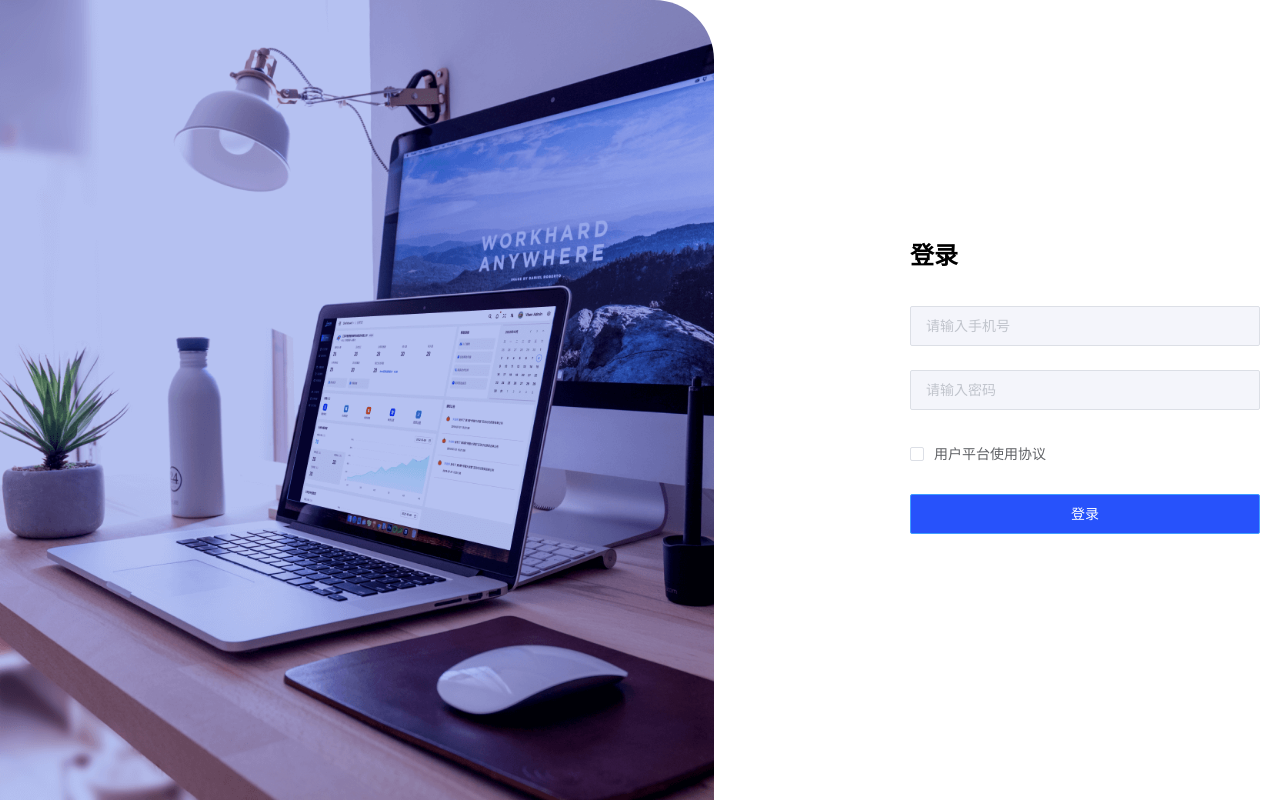
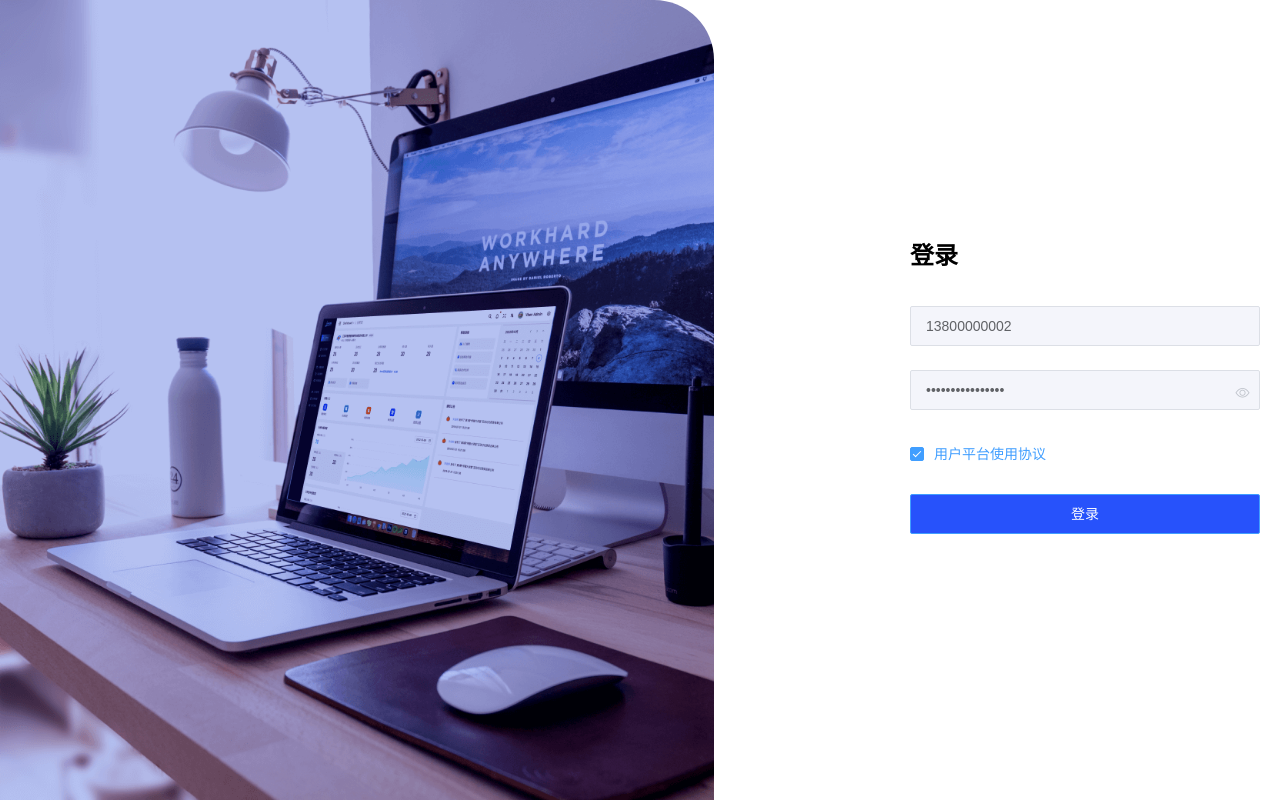
Before and after one commit to a-Pigg/zzcHR, a Vue app: page /#/login in a window 1280 px wide. Built offline with nearby package versions, Linux system fonts and the light colour scheme; no server answers.

Commit message:
实现登录功能联调

```diff
--- a/package.json
+++ b/package.json
@@ -16,6 +16,7 @@
   "dependencies": {
     "axios": "0.18.1",
     "core-js": "3.25.5",
+    "dayjs": "^1.11.14",
     "element-ui": "2.13.2",
     "js-cookie": "2.2.0",
     "normalize.css": "7.0.0",
--- a/src/api/user.js
+++ b/src/api/user.js
@@ -1,24 +1,36 @@
-import request from '@/utils/request'
+// #region 模板代码
+// import request from '@/utils/request'
 
+// export function login(data) {
+//   return request({
+//     url: '/vue-admin-template/user/login',
+//     method: 'post',
+//     data
+//   })
+// }
+
+// export function getInfo(token) {
+//   return request({
+//     url: '/vue-admin-template/user/info',
+//     method: 'get',
+//     params: { token }
+//   })
+// }
+
+// export function logout() {
+//   return request({
+//     url: '/vue-admin-template/user/logout',
+//     method: 'post'
+//   })
+// }
+//#endregion
+import request from "@/utils/request";
+
+//登录
 export function login(data) {
   return request({
-    url: '/vue-admin-template/user/login',
+    url: '/sys/login',
     method: 'post',
     data
   })
 }
-
-export function getInfo(token) {
-  return request({
-    url: '/vue-admin-template/user/info',
-    method: 'get',
-    params: { token }
-  })
-}
-
-export function logout() {
-  return request({
-    url: '/vue-admin-template/user/logout',
-    method: 'post'
-  })
-}
--- a/src/store/modules/user.js
+++ b/src/store/modules/user.js
@@ -97,13 +97,11 @@ const state = {
 
 const actions = {
 
-  login(context,data){
+  async login(context,data){
     console.log('登录',data)
     //todo: 调用登录接口
-    // if(!localStorage.getItem('userToken')){
-    // if(!getToken('userToken')){
-    //   console.log('调用登录接口')
-      context.commit('setUserToken', '123456')
+    let resData = await login(data)
+    context.commit('setUserToken', resData)
   }
 }
 
--- a/src/views/login/index.vue
+++ b/src/views/login/index.vue
@@ -12,18 +12,18 @@
           ref="ruleForm"
           class="demo-ruleForm"
         >
-          <el-form-item prop="phone">
+          <el-form-item prop="mobile">
             <el-input
               type="text"
               placeholder="请输入手机号"
-              v-model="ruleForm.phone"
+              v-model="ruleForm.mobile"
             ></el-input>
           </el-form-item>
-          <el-form-item prop="pass" >
+          <el-form-item prop="password" >
             <el-input
               type="password"
               placeholder="请输入密码"
-              v-model="ruleForm.pass"
+              v-model="ruleForm.password"
               show-password
             ></el-input>
           </el-form-item>
@@ -42,6 +42,7 @@
 <script>
 import axios from 'axios'
 import service from '@/utils/request';
+import dayjs from 'dayjs'
 export default {
   name: 'Login',
   data() {
@@ -55,7 +56,7 @@ export default {
         callback();
       }
     };
-    let validatePhone = (rule, value, callback) => {
+    let validatemobile = (rule, value, callback) => {
       if (value === "") {
         callback(new Error("请输入手机号"));
       } else {
@@ -65,18 +66,19 @@ export default {
     };
     return {
       ruleForm: {
-        phone: "",
-        pass: "",
-        isAgree : false,
+        mobile: process.env.NODE_ENV === 'development' ? "13800000002" : '',
+        password: process.env.NODE_ENV === 'development' ?'itHeiMa@' + dayjs(new Date()).format('YYYYMMDD') : '',
+        isAgree : process.env.NODE_ENV === 'development',
       },
+
       rules: {
-        // phone: [{ required: true, trigger: "blur", message:'请输入手机号' },{
+        // mobile: [{ required: true, trigger: "blur", message:'请输入手机号' },{
         //   pattern: /^(?:(?:\+|00)86)?1[3-9]\d{9}$/,
         //   message: "手机号格式不正确",
         //   trigger: 'blur'
         // }],
-        phone: [{ required: true, trigger: "blur", message:'请输入手机号' },{ validator: validatePhone, trigger: "blur"}],
-        pass: [{ required: true, trigger: "blur", message:'请输入密码' },{ min: 6, max: 16, message: '密码长度要在 6 到 16 之间', trigger: 'blur' }],
+        mobile: [{ required: true, trigger: "blur", message:'请输入手机号' },{ validator: validatemobile, trigger: "blur"}],
+        password: [{ required: true, trigger: "blur", message:'请输入密码' },{ min: 6, max: 16, message: '密码长度要在 6 到 16 之间', trigger: 'blur' }],
         isAgree: [{ validator: (rule, value, callback) =>{
           //rule：校验规则
           //value：校验的值
@@ -91,11 +93,13 @@ export default {
       console.log(this.$store.state.user.token)
     },
     submitForm(formName) {
-      this.$refs[formName].validate((valid) => {
+      this.$refs[formName].validate(async (valid) => {
         if (valid) {
           //验证通过，开始登录
-          alert("submit!");
-          this.$store.dispatch('user/login',this.ruleForm)
+          // alert("submit!");
+          await this.$store.dispatch('user/login',this.ruleForm)
+          //跳转主页
+          this.$router.push({path : '/' })
         } else {
           console.log("error submit!!");
           return false;
@@ -115,15 +119,16 @@ export default {
     // }).then(res=>{
     //   console.log(res)
     // })
-    alert(process.env.NODE_ENV)
-    service({
-      url:'/sys/login',
-      method:'post',
-      data:{
-        mobile:'13800000002',
-        password:'itHeiMa@20250827' //hm#qd@23!
-      }
-    })
+    // alert(process.env.NODE_ENV)
+    // service({
+    //   url:'/sys/login',
+    //   method:'post',
+    //   data:{
+    //     mobile:'13800000002',
+    //     password:'itHeiMa@20250827' //hm#qd@23!
+    //   }
+    // })
+    console.log()
   }
 };
 </script>
```
